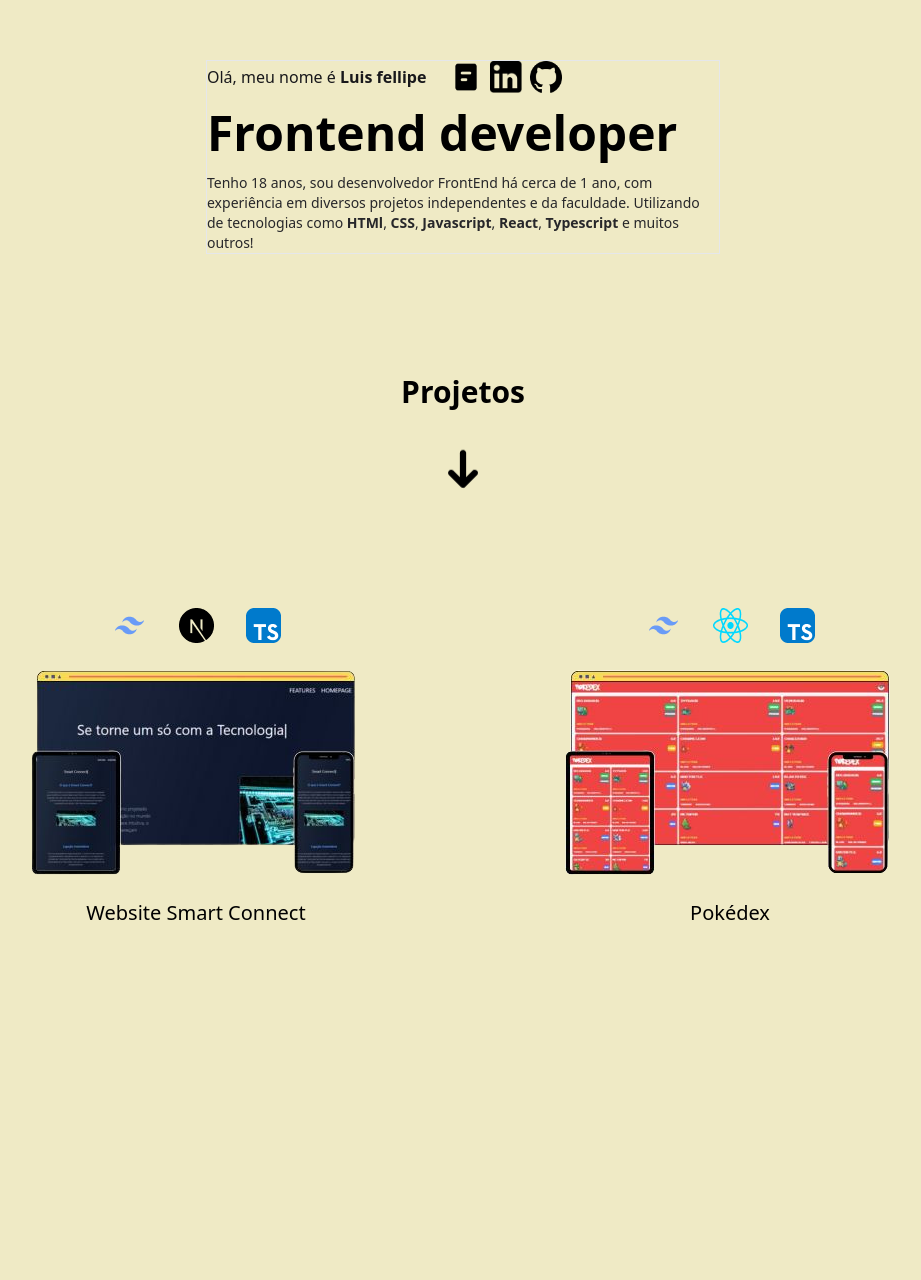
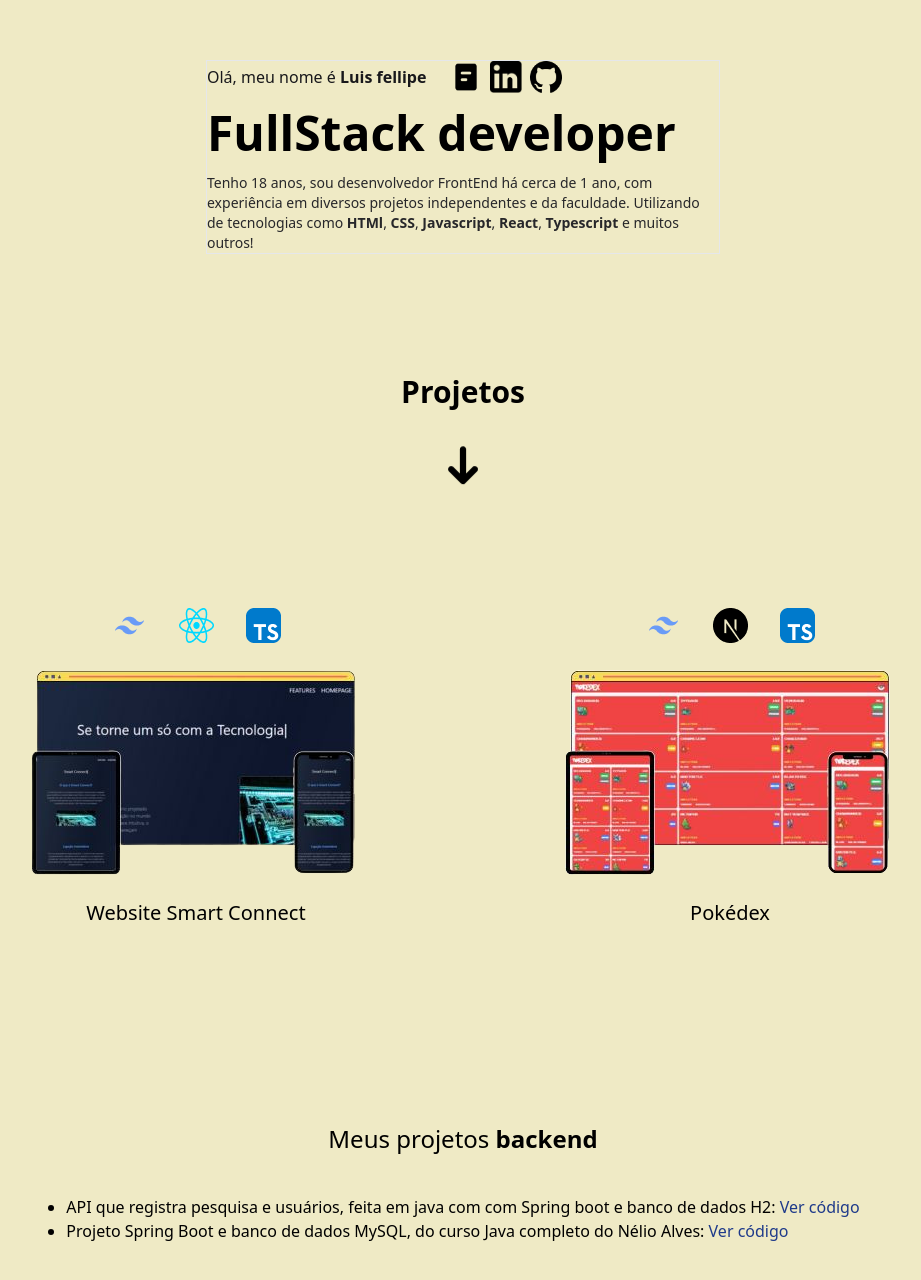
Before and after one commit to Fellipe-Barradas/portifolio, a React (Vite) app: page / in a window 1280 px wide. Shown: the part 132-1412 px from the top of the page, without its empty margins (177-1098 px from the left). Before the commit the page ends 1071 px from the top, so only its background shows below. Built offline with nearby package versions, Linux system fonts and the light colour scheme.

Commit message:
Adicionado projetos backend

```diff
--- a/src/App.jsx
+++ b/src/App.jsx
@@ -5,9 +5,9 @@ import pokedex from "/projects/pokedex_display.png"
 import arrow from "/arrow_down.png"
 
 function App() {
-  const linguagens = ["bxl_tailwind-css.png", "devicon_nextjs.png","skill-icons_typescript.png"]
+  const linguagens = ["bxl_tailwind-css.png","logos_react.png" ,"skill-icons_typescript.png"]
 
-  const linguagens2 = ["bxl_tailwind-css.png", "logos_react.png", "skill-icons_typescript.png"]
+  const linguagens2 = ["bxl_tailwind-css.png", "devicon_nextjs.png", "skill-icons_typescript.png"]
   return (
     <div className="mt-48 flex flex-col items-center justify-center gap-10">
       <Main/>
@@ -17,6 +17,14 @@ function App() {
         <Project project="Website Smart Connect" linguagens={linguagens}><img src={smartConnect} alt="imagem de projeto smart connect" /></Project>
         <Project project="Pokédex" linguagens={linguagens2}><img src={pokedex} alt="imagem de projeto pokédex" /></Project>
       </div>
+      <div className="mb-20">
+        <h1 className="mt-36 mb-10 text-2xl text-center">Meus projetos <b>backend</b></h1>
+        <ul className="">
+          <li className=" list-disc">API que registra pesquisa e usuários, feita em java com com Spring boot e banco de dados H2: <a href="" className="text-blue-900">Ver código</a></li>
+          <li className=" list-disc">Projeto Spring Boot e banco de dados MySQL, do curso Java completo do Nélio Alves: <a href="" className="text-blue-900">Ver código</a></li>
+        </ul>
+
+      </div>
     </div>
   )
 }
--- a/src/components/Main.jsx
+++ b/src/components/Main.jsx
@@ -13,7 +13,7 @@ export default function Main() {
                     <img src={github} alt="curriculo onlinne" className="w-8 h-8"/>
                 </div>
             </div>
-            <h1 className="text-5xl  font-bold ">Frontend developer</h1>
+            <h1 className="text-5xl  font-bold ">FullStack developer</h1>
             <p className=" max-w-lg  text-zinc-800 text-sm">Tenho 18 anos, sou desenvolvedor FrontEnd há cerca de 1 ano, com experiência em diversos projetos independentes e da faculdade. Utilizando de tecnologias como <b>HTMl</b>, <b>CSS</b>, <b>Javascript</b>, <b>React</b>, <b>Typescript</b> e muitos outros! </p>
         </div>
     )
```
